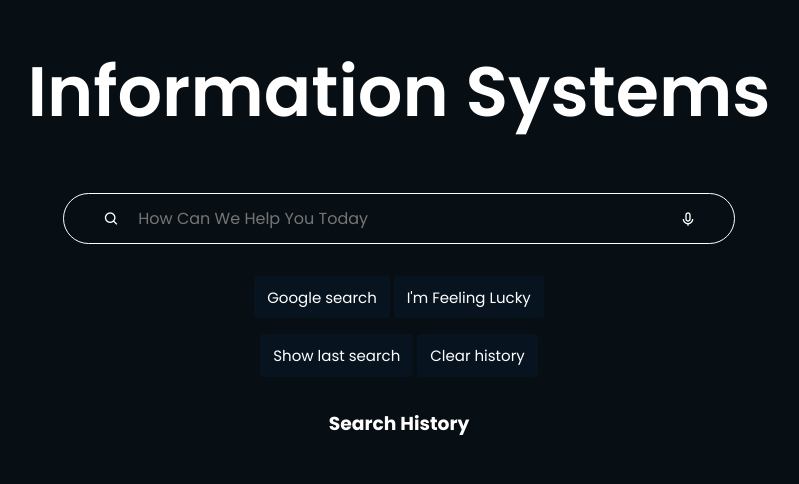
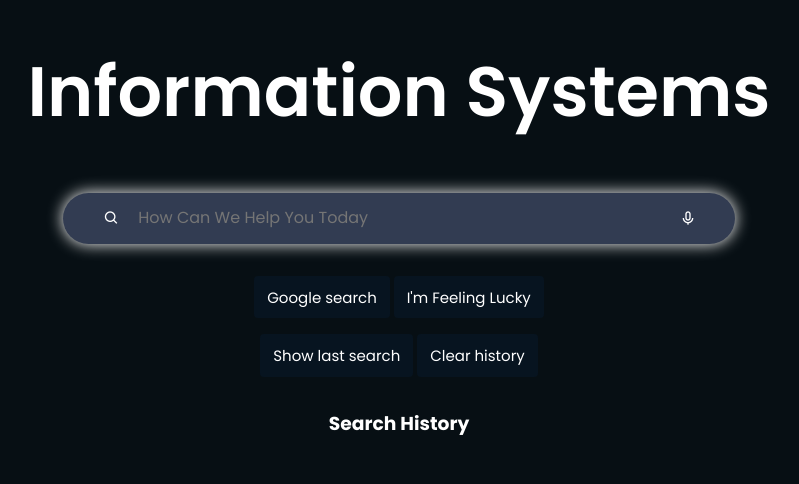
Before and after one commit to KeddyB/ifs-search-engine, a PHP site: page / in a window 1280 px wide, with the pointer over the restyled element. Shown: the part 89-573 px from the top of the page, without its empty margins (241-1040 px from the left). Run offline with PHP 8.4, Linux system fonts and the light colour scheme.

Commit message:
Update style.css

```diff
--- a/style.css
+++ b/style.css
@@ -55,7 +55,7 @@ h3{
    height: 3.2rem;
    margin-bottom: 1rem;
 }
-.container:hover:focus{
+.container:hover{
    border: none;
    box-shadow: 0 0 1rem white;
    transition: .5 ease-in-out;
```
